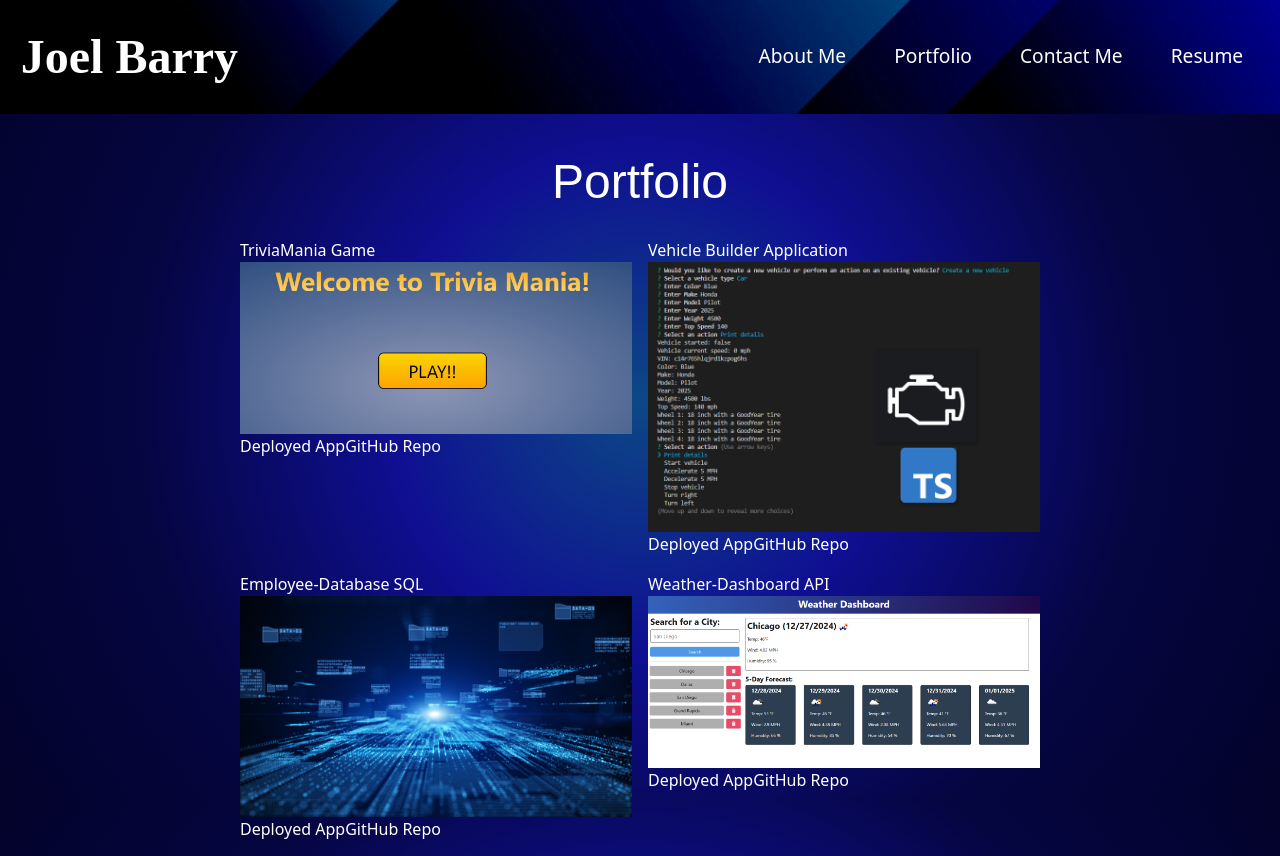
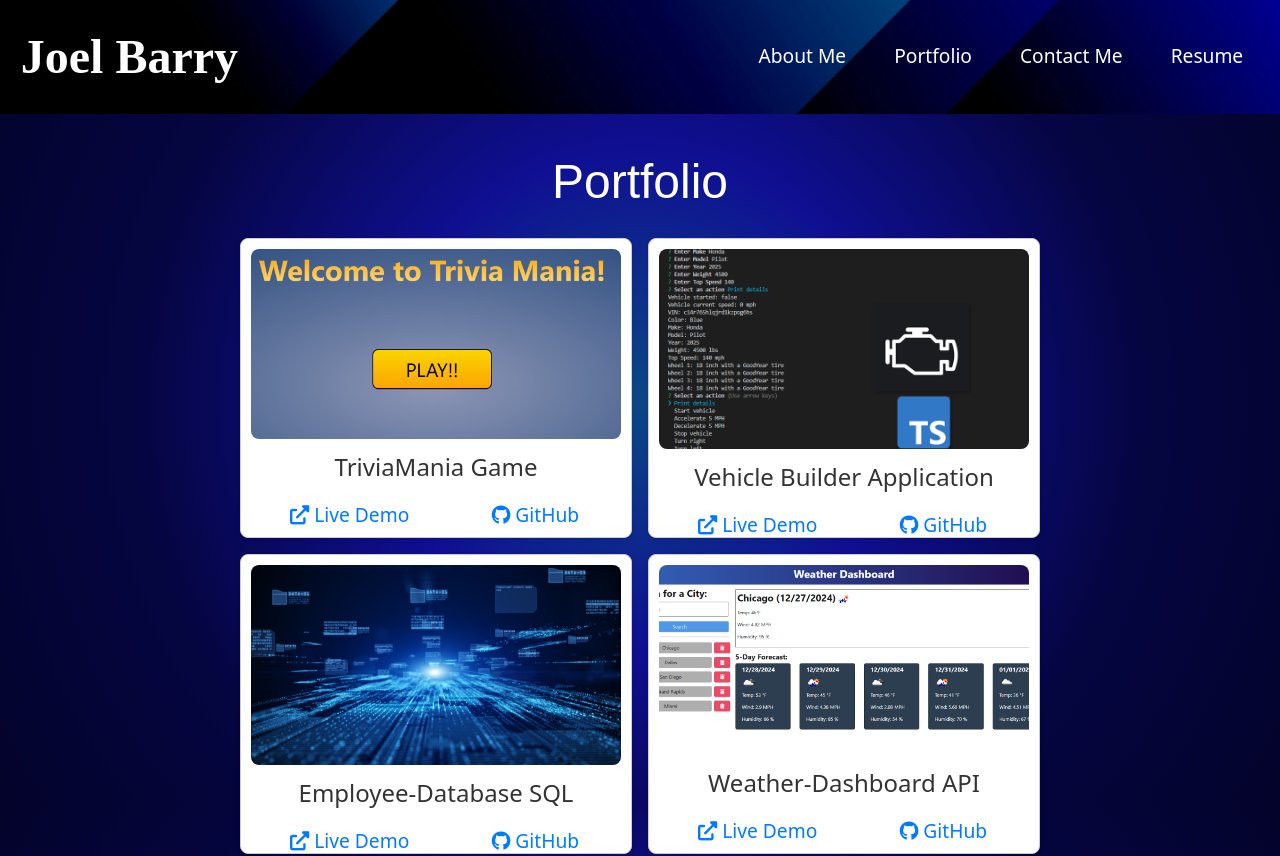
Before and after one commit to jbarry89/My-Portfolio, a React (Vite) app: page /portfolio in a window 1280 px wide. Shown: the top 856 px of the page. Built offline with nearby package versions, Linux system fonts and the light colour scheme; a web font is replaced by a local one.

Commit message:
Modified code

```diff
--- a/src/components/Project.jsx
+++ b/src/components/Project.jsx
@@ -1,15 +1,18 @@
 import React from 'react';
+import '../styles/Project.css';
 
-export default function Project({title, image, appLink, repoLink}) {
+export default function Project({title, image, liveURL, gitHubURL}) {
     return (
-        <div>
+        <div className='project-card'>
+            <img src={image} alt={`${title} screenshot`} className='project-image' />
             <h3>{title}</h3>
-            <img src={image} alt={`${title} screenshot`} />
-            <div>
-             <a href={appLink} target="_blank" rel="noopener noreferrer">Deployed App</a>
-             <a href={repoLink} target="_blank" rel='noopener noreferrer'>GitHub Repo</a>
+            <div className='icons'>
+                <a href={liveURL} target="_blank" rel="noopener noreferrer" className='icon'>
+                    <i className='fas fa-external-link-alt'></i> Live Demo
+                </a>
+             <a href={gitHubURL} target="_blank" rel='noopener noreferrer' className='icon'>
+                <i className='fab fa-github'></i> GitHub</a>
             </div>
         </div>
     );
-
 }
```
